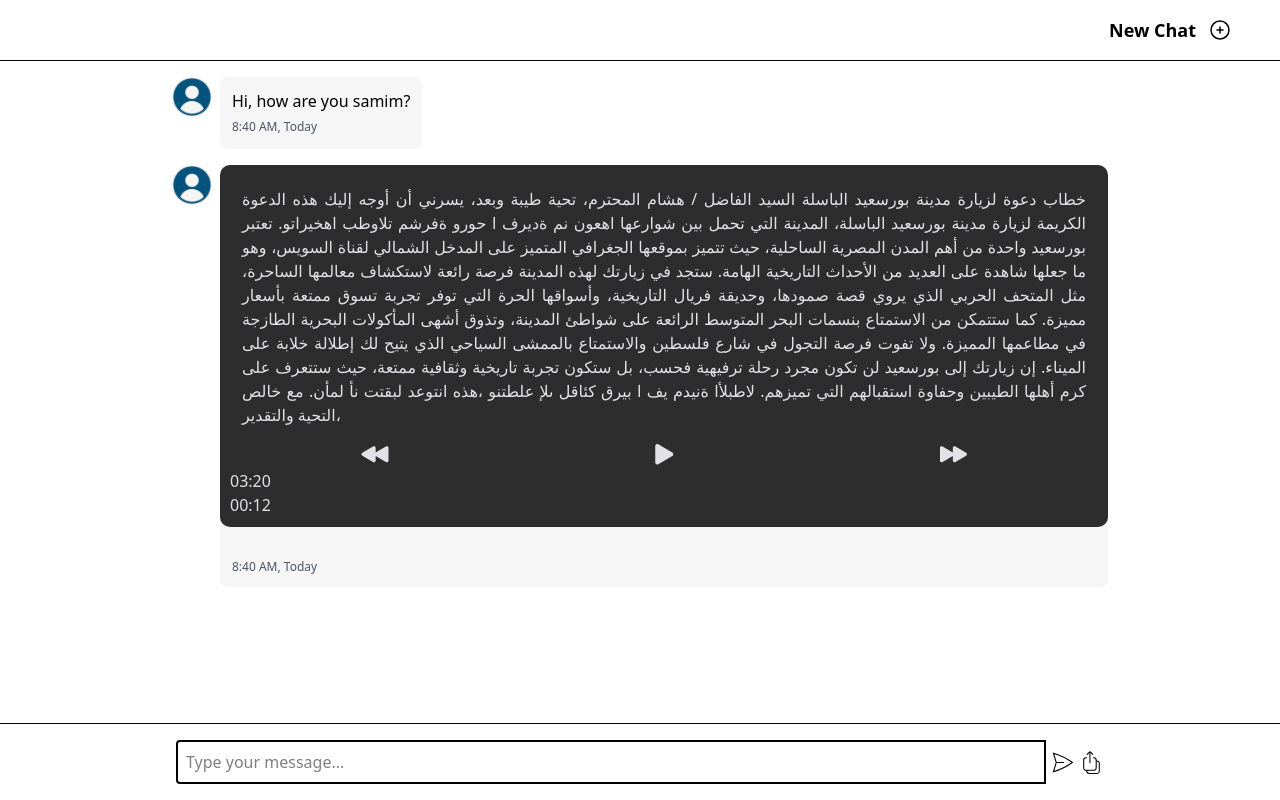
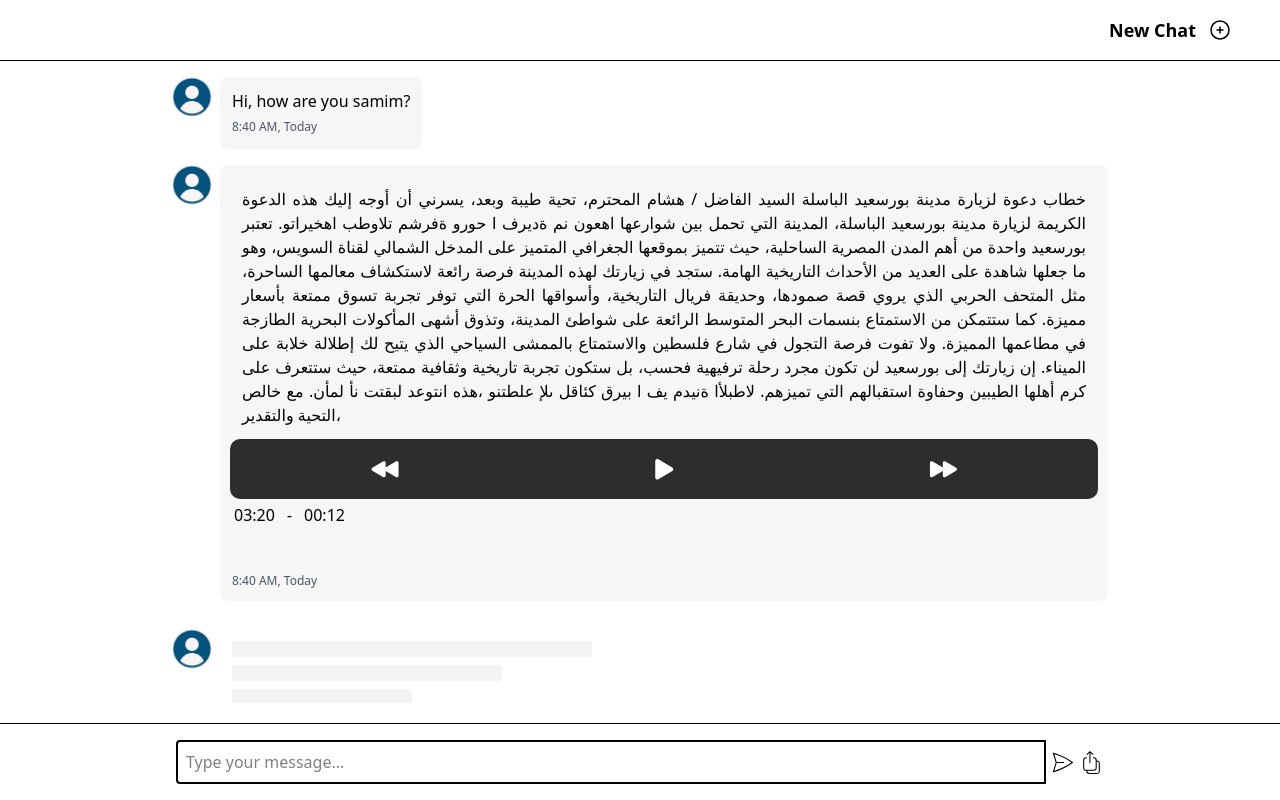
Before and after one commit to yassersalem74/AI-Agent, an Angular app: page / in a window 1280 px wide. Built offline with nearby package versions, Linux system fonts and the light colour scheme.

Commit message:
Feature/Add skelton component

```diff
--- a/src/app/app.component.html
+++ b/src/app/app.component.html
@@ -24,8 +24,11 @@
           <app-requested-message [message]="message"></app-requested-message>
         </ng-container>
         <app-record-message />
+        <div class="flex justify-start">
+          <app-loading-message class="w-full md:w-3/4"></app-loading-message>
         </div>
       </div>
-  <app-chat-text-area  class="flex justify-center border-t mt-5"
+    </div>
+    <app-chat-text-area class="flex justify-center border-t mt-5"
       (messageSent)="addMessage($event)"></app-chat-text-area>
   </div>
--- a/src/app/app.component.ts
+++ b/src/app/app.component.ts
@@ -8,6 +8,7 @@ import { ChatTextAreaComponent } from './chat-box/chat-text-area/chat-text-area.
 import { CommonModule } from '@angular/common';
 import { MenuIconComponent } from "./icons/menu-icon/menu-icon.component";
 import { RecordMessageComponent } from "./chat-box/respond-message/record-message/record-message.component";
+import { LoadingMessageComponent } from "./chat-box/loading-message/loading-message.component";
 // import { RouterOutlet } from '@angular/router';
 
 @Component({
@@ -22,7 +23,8 @@ import { RecordMessageComponent } from "./chat-box/respond-message/record-messag
     CommonModule,
     ChatHeaderComponent,
     // MenuIconComponent,
-    RecordMessageComponent
+    RecordMessageComponent,
+    LoadingMessageComponent
 ],
   templateUrl: './app.component.html',
   styleUrl: './app.component.css',
--- /dev/null
+++ b/src/app/chat-box/loading-message/loading-message.component.html
@@ -0,0 +1,11 @@
+<div class="flex mb-4 mt-3">
+  <img src="/user2.png" class="w-10 h-10 rounded-full mr-2">
+
+  <div class="received-color p-3 rounded-lg w-full max-w-sm">
+    <div class="animate-pulse space-y-2">
+      <div class="h-4 bg-gray-200 rounded w-full"></div>
+      <div class="h-4 bg-gray-200 rounded w-3/4"></div>
+      <div class="h-4 bg-gray-200 rounded w-1/2"></div>
+    </div>
+  </div>
+</div>
--- a/src/app/chat-box/respond-message/record-message/record-message.component.css
+++ b/src/app/chat-box/respond-message/record-message/record-message.component.css
@@ -17,10 +17,10 @@
 }
 
 .player {
-  background-color: #2D2D2D;
+  background-color: #f6f6f6;
   border-radius: 10px;
   padding: 10px;
-  color: #E1E1E6;
+  color: black;
 }
 
 .player .controls svg {
@@ -37,3 +37,10 @@
 .play-icon:hover, .pause-icon:hover {
   opacity: 0.8;
 }
+
+
+.audio-rectangle{
+  background-color: #2D2D2D;
+  padding: 15px;
+  border-radius: 10px;
+}
--- a/src/app/chat-box/respond-message/record-message/record-message.component.html
+++ b/src/app/chat-box/respond-message/record-message/record-message.component.html
@@ -46,16 +46,16 @@
           </div>
         </div>
 
-        <div class="controls">
+        <div class="controls audio-rectangle">
           <!-- Previous Button -->
-          <div class="prev cursor-pointer">
+          <div class="prev cursor-pointer ">
             <app-previous-icon />
           </div>
 
           <!-- Play/Pause Button -->
           <div class="play cursor-pointer" (click)="togglePlay()">
             <!-- Show Pause Icon when audio is playing -->
-            <app-pause-icon *ngIf="isPlaying" />
+            <app-pause-icon *ngIf="isPlaying" class="text-white"/>
             <!-- Show Play Icon when audio is paused -->
             <app-play-icon *ngIf="!isPlaying" />
           </div>
@@ -69,8 +69,9 @@
         <!-- Track and Time -->
         <div class="track-time">
           <div class="track"></div>
-          <div class="time">
+          <div class="time flex  gap-3 p-1">
             <div class="total-time">03:20</div>
+            <div class="total-time">-</div>
             <div class="last-time">00:12</div>
           </div>
         </div>
--- a/src/app/icons/next-icon/next-icon.component.html
+++ b/src/app/icons/next-icon/next-icon.component.html
@@ -3,6 +3,6 @@ xmlns="http://www.w3.org/2000/svg">
 <g clip-path="url(#clip0_42_51)">
   <path
     d="M27.1426 13.7397L16.5154 7.38149C16.2525 7.22152 15.9514 7.13509 15.6437 7.13123C15.336 7.12737 15.0329 7.20622 14.766 7.35955C14.4765 7.52815 14.2368 7.77036 14.0711 8.0616C13.9055 8.35284 13.8199 8.68272 13.823 9.01775V13.4657L3.65435 7.3798C3.39144 7.21983 3.0904 7.13341 2.78268 7.12955C2.47495 7.12568 2.17183 7.20454 1.905 7.35786C1.61547 7.52646 1.37571 7.76867 1.21008 8.05991C1.04445 8.35115 0.958845 8.68103 0.961955 9.01606V21.4512C0.958745 21.7863 1.0443 22.1163 1.20994 22.4076C1.37558 22.699 1.61538 22.9413 1.905 23.1099C2.17183 23.2632 2.47495 23.3421 2.78268 23.3382C3.0904 23.3344 3.39144 23.2479 3.65435 23.088L13.823 16.9993V21.4489C13.8194 21.7844 13.9048 22.1149 14.0704 22.4066C14.2361 22.6984 14.4761 22.9411 14.766 23.1099C15.0329 23.2632 15.336 23.3421 15.6437 23.3382C15.9514 23.3344 16.2525 23.2479 16.5154 23.088L27.1426 16.7298C27.3953 16.5715 27.6035 16.3516 27.7479 16.0908C27.8923 15.83 27.968 15.5368 27.968 15.2387C27.968 14.9406 27.8923 14.6473 27.7479 14.3865C27.6035 14.1257 27.3953 13.9058 27.1426 13.7476V13.7397Z"
-    fill="#E1E1E6" />
+    fill="white" />
 </g>
 </svg>
--- a/src/app/icons/pause-icon/pause-icon.component.html
+++ b/src/app/icons/pause-icon/pause-icon.component.html
@@ -1,4 +1,4 @@
-<svg xmlns="http://www.w3.org/2000/svg" fill="none" viewBox="0 0 24 24"
+<svg xmlns="http://www.w3.org/2000/svg"  fill="none" viewBox="0 0 24 24"
   stroke-width="1.5" stroke="currentColor" class="size-8">
   <path stroke-linecap="round" stroke-linejoin="round"
     d="M15.75 5.25v13.5m-7.5-13.5v13.5" />
--- a/src/app/icons/play-icon/play-icon.component.html
+++ b/src/app/icons/play-icon/play-icon.component.html
@@ -2,5 +2,5 @@
   xmlns="http://www.w3.org/2000/svg">
   <path
     d="M8.32137 25.586C7.9759 25.5853 7.63655 25.4948 7.33669 25.3232C6.66148 24.9406 6.24173 24.1978 6.24173 23.3915V7.07398C6.24173 6.26542 6.66148 5.52494 7.33669 5.14232C7.64369 4.96589 7.99244 4.87516 8.3465 4.87961C8.70056 4.88407 9.04692 4.98354 9.34938 5.16764L23.2952 13.5155C23.5859 13.6977 23.8255 13.9508 23.9916 14.251C24.1577 14.5511 24.2448 14.8886 24.2448 15.2316C24.2448 15.5747 24.1577 15.9121 23.9916 16.2123C23.8255 16.5125 23.5859 16.7655 23.2952 16.9478L9.34713 25.2979C9.0376 25.485 8.68307 25.5846 8.32137 25.586V25.586Z"
-    fill="#E1E1E6" />
+    fill="white" />
 </svg>
--- a/src/app/icons/previous-icon/previous-icon.component.html
+++ b/src/app/icons/previous-icon/previous-icon.component.html
@@ -2,5 +2,5 @@
 xmlns="http://www.w3.org/2000/svg">
 <path
   d="M2.33917 13.7397L12.9664 7.38149C13.2293 7.22152 13.5303 7.13509 13.8381 7.13123C14.1458 7.12737 14.4489 7.20622 14.7157 7.35955C15.0053 7.52815 15.245 7.77036 15.4107 8.0616C15.5763 8.35284 15.6619 8.68272 15.6588 9.01775V13.4657L25.8274 7.3798C26.0903 7.21983 26.3914 7.13341 26.6991 7.12955C27.0068 7.12568 27.3099 7.20454 27.5768 7.35786C27.8663 7.52646 28.1061 7.76867 28.2717 8.05991C28.4373 8.35115 28.5229 8.68103 28.5198 9.01606V21.4512C28.5231 21.7863 28.4376 22.1163 28.2719 22.4077C28.1063 22.699 27.8664 22.9413 27.5768 23.1099C27.3099 23.2632 27.0068 23.3421 26.6991 23.3382C26.3914 23.3344 26.0903 23.2479 25.8274 23.088L15.6588 16.9993V21.4489C15.6625 21.7844 15.5771 22.1149 15.4114 22.4067C15.2458 22.6985 15.0057 22.9411 14.7157 23.1099C14.4489 23.2632 14.1458 23.3421 13.8381 23.3382C13.5303 23.3344 13.2293 23.2479 12.9664 23.088L2.33917 16.7298C2.08653 16.5715 1.87825 16.3516 1.73386 16.0908C1.58948 15.83 1.51373 15.5368 1.51373 15.2387C1.51373 14.9406 1.58948 14.6473 1.73386 14.3865C1.87825 14.1257 2.08653 13.9058 2.33917 13.7476V13.7397Z"
-  fill="#E1E1E6" />
+  fill="white" />
 </svg>
```
Also changed, not shown: src/app/chat-box/loading-message/loading-message.component.ts (added, +11 -0 lines), src/app/chat-box/loading-message/loading-message.component.css (added), 1 other file (tests, documents, lock files or other folders). Lines whose indentation alone changed are shown as unchanged.
